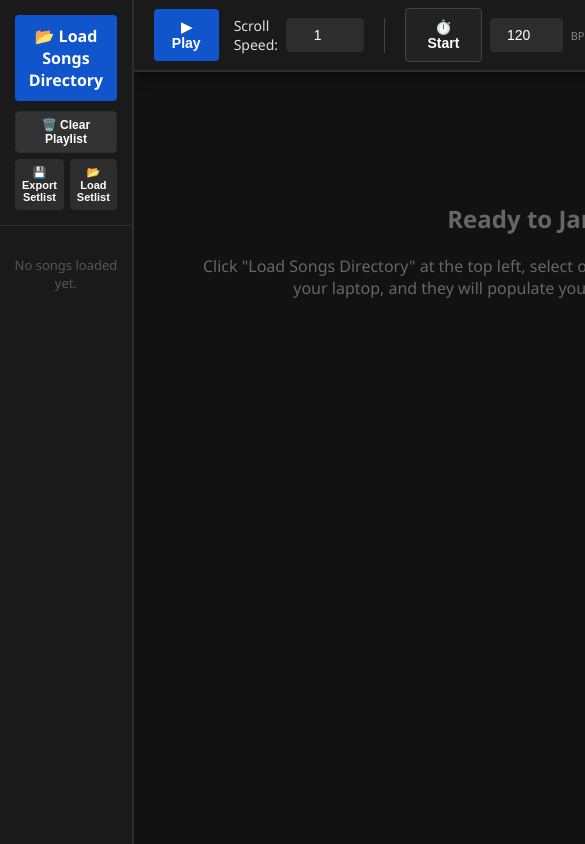
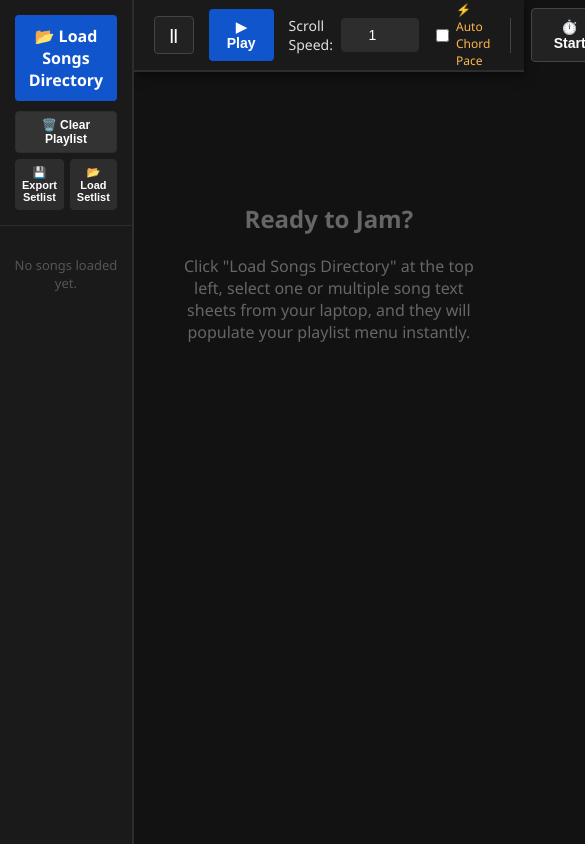
Before and after one commit to LouisVeil/MusicPrompter, a plain HTML site: page index.html in a window 390 px wide. Shown: the top 844 px of the page, 585 px wide, since content can reach past the window. Drawn offline with Linux system fonts and the light colour scheme.

Commit message:
Update index.html

```diff
--- a/index.html
+++ b/index.html
@@ -31,6 +31,10 @@
       display: flex;
       flex-direction: column;
       z-index: 1100;
+      transition: margin-left 0.25s ease-in-out;
+    }
+    #sidebar.hidden {
+      margin-left: -260px; /* Slides the entire sidebar cleanly off-screen */
     }
     .sidebar-header {
       padding: 15px;
@@ -110,6 +114,7 @@
       flex-direction: column;
       position: relative;
       height: 100%;
+      width: 100%;
     }
     #control-panel {
       height: 70px;
@@ -202,10 +207,14 @@
   <!-- Performance Workspace Display Viewport -->
   <div id="main-canvas">
     <div id="control-panel">
+      <button class="btn" style="padding: 10px 15px; font-size: 14px; background: #222; border-color: #444;" onclick="toggleSidebarView()">||</button>
       <button class="btn play" id="play-btn" onclick="toggleScroll()">▶ Play</button>
       <div class="control-group">
         <label>Scroll Speed:</label>
         <input type="number" id="scroll-speed" value="1" min="0.1" step="0.1">
+        <label style="font-size: 12px; display: flex; align-items: center; gap: 4px; cursor: pointer; margin-left: 5px; color: #ffb74d;">
+          <input type="checkbox" id="auto-speed-toggle" onchange="toggleAutoSpeedState()"> ⚡ Auto Chord Pace
+        </label>
       </div>
 <!--  METRONOME WIDGET BLOCK -->
     <div style="border-left: 1px solid #444; height: 35px; margin: 0 5px;"></div>
@@ -965,6 +974,13 @@
       reader.readAsText(file); // FIXED: Universally accessible text conversion stream
       event.target.value = "";
     }
+    // =========================================================================
+    // SIDEBAR VISIBILITY CONTROLLER (HIDE / SHOW GIG MENU)
+    // =========================================================================
+    function toggleSidebarView() {
+      var sidebar = document.getElementById('sidebar');
+      sidebar.classList.toggle('hidden');
+    }
 
   </script>
 </body>
```
